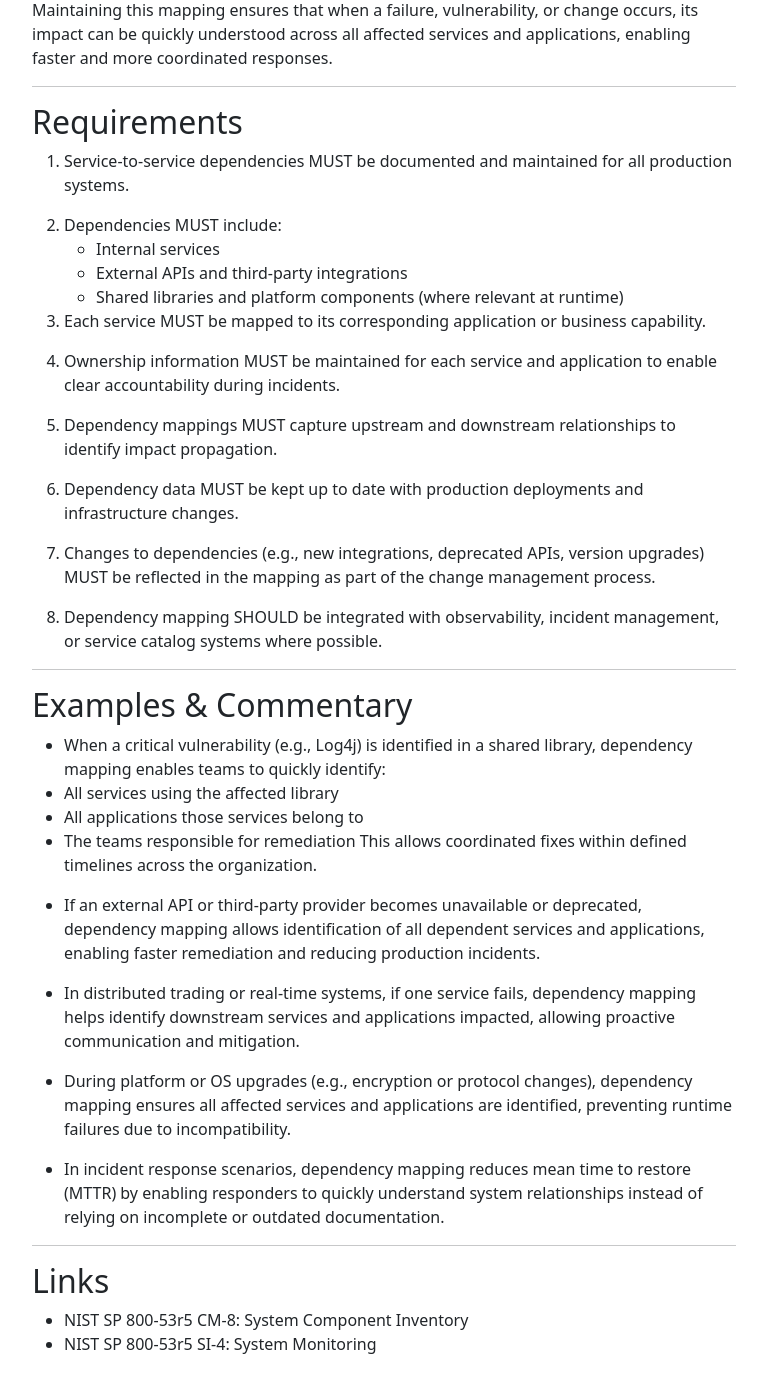
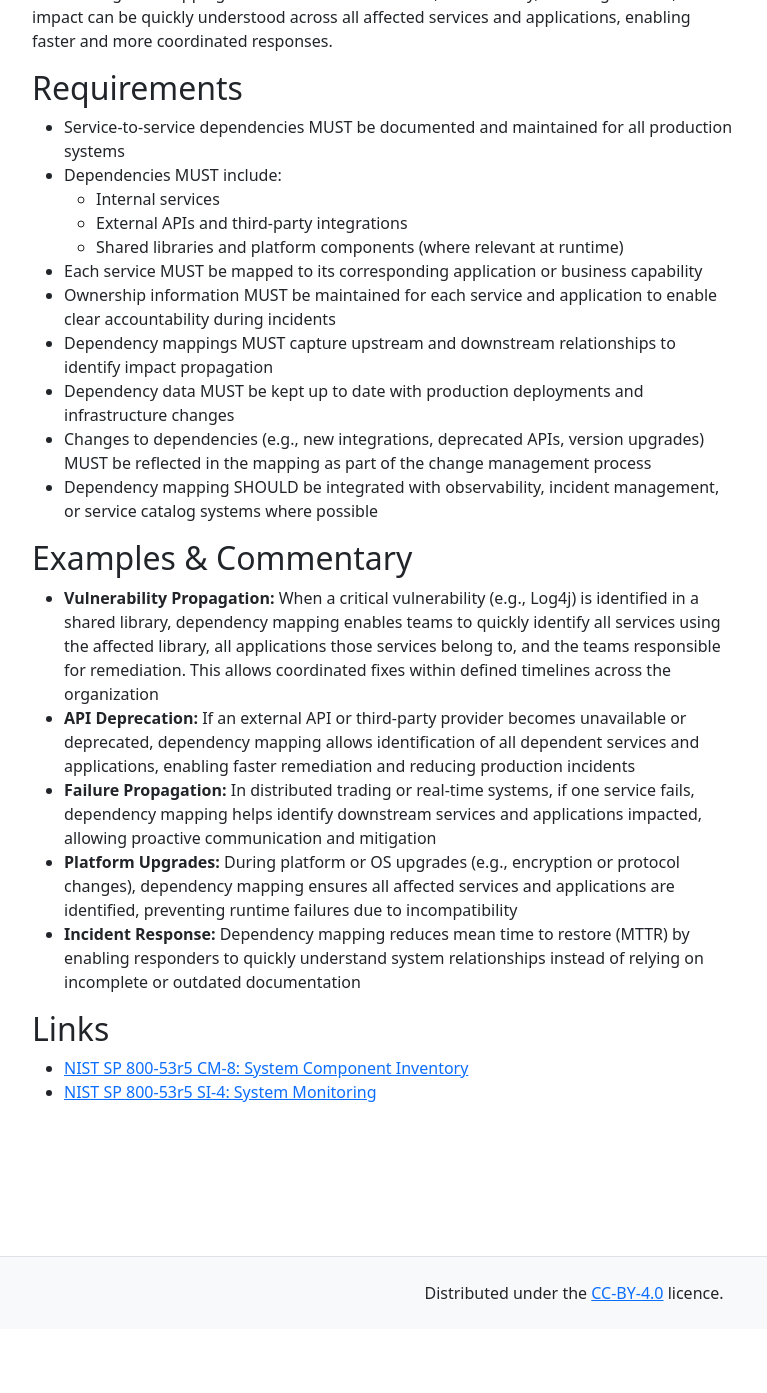
Before and after one commit to finos-labs/SDLC-Controls-Framework, a Jekyll site: the page built from docs/_mitigations/mi-17_service-dependency-control.md, in a window 1280 px wide and 1400 px high, scrolled down 1132 px. Shown: the top 1393 px of the window, without its empty margins (66-833 px from the left). Built offline with Jekyll 4.4.1, drawn with Linux system fonts in a browser that asks for light colours; after the commit the page ends 2461 px from its top, so only the background shows below that; some of the changed text lies outside the part shown.

Commit message:
Fix mi-17 formatting to match framework conventions
- Move NIST references from plain text Links section into
  structured nist-sp-800-53r5_references front matter
- Convert numbered requirements to bullet points (*)
- Add sub-item indentation for nested dependency list
- Remove horizontal rule section dividers
- Format examples with bold labels matching other controls
- Convert Links section to proper hyperlinks

Co-Authored-By: Claude Opus 4.6 <noreply@anthropic.com>
Signed-off-by: aaronsearle <aaron.searle@morganstanley.com>

```diff
--- a/docs/_mitigations/mi-17_service-dependency-control.md
+++ b/docs/_mitigations/mi-17_service-dependency-control.md
@@ -18,8 +21,6 @@ related_mitigations:
 Service Dependency Mapping provides visibility into how services, external APIs, and shared components interact across systems and applications. It enables faster incident response, coordinated remediation, and reduced operational risk by maintaining an accurate, up-to-date view of runtime dependencies and their relationships at both service and application levels.
 
 This control complements Component Inventory by extending visibility from artifact-level composition to runtime service and application-level dependency relationships.
-
----
 
 ## Description
 
@@ -40,50 +41,29 @@ This control includes:
 
 Maintaining this mapping ensures that when a failure, vulnerability, or change occurs, its impact can be quickly understood across all affected services and applications, enabling faster and more coordinated responses.
 
----
-
 ## Requirements
 
-1. Service-to-service dependencies MUST be documented and maintained for all production systems.
-
-2. Dependencies MUST include:
-- Internal services
-- External APIs and third-party integrations
-- Shared libraries and platform components (where relevant at runtime)
-
-3. Each service MUST be mapped to its corresponding application or business capability.
-
-4. Ownership information MUST be maintained for each service and application to enable clear accountability during incidents.
-
-5. Dependency mappings MUST capture upstream and downstream relationships to identify impact propagation.
-
-6. Dependency data MUST be kept up to date with production deployments and infrastructure changes.
-
-7. Changes to dependencies (e.g., new integrations, deprecated APIs, version upgrades) MUST be reflected in the mapping as part of the change management process.
-
-8. Dependency mapping SHOULD be integrated with observability, incident management, or service catalog systems where possible.
-
----
+* Service-to-service dependencies MUST be documented and maintained for all production systems
+* Dependencies MUST include:
+  - Internal services
+  - External APIs and third-party integrations
+  - Shared libraries and platform components (where relevant at runtime)
+* Each service MUST be mapped to its corresponding application or business capability
+* Ownership information MUST be maintained for each service and application to enable clear accountability during incidents
+* Dependency mappings MUST capture upstream and downstream relationships to identify impact propagation
+* Dependency data MUST be kept up to date with production deployments and infrastructure changes
+* Changes to dependencies (e.g., new integrations, deprecated APIs, version upgrades) MUST be reflected in the mapping as part of the change management process
+* Dependency mapping SHOULD be integrated with observability, incident management, or service catalog systems where possible
 
 ## Examples & Commentary
 
-- When a critical vulnerability (e.g., Log4j) is identified in a shared library, dependency mapping enables teams to quickly identify:
-- All services using the affected library
-- All applications those services belong to
-- The teams responsible for remediation
-This allows coordinated fixes within defined timelines across the organization.
-
-- If an external API or third-party provider becomes unavailable or deprecated, dependency mapping allows identification of all dependent services and applications, enabling faster remediation and reducing production incidents.
-
-- In distributed trading or real-time systems, if one service fails, dependency mapping helps identify downstream services and applications impacted, allowing proactive communication and mitigation.
-
-- During platform or OS upgrades (e.g., encryption or protocol changes), dependency mapping ensures all affected services and applications are identified, preventing runtime failures due to incompatibility.
-
-- In incident response scenarios, dependency mapping reduces mean time to restore (MTTR) by enabling responders to quickly understand system relationships instead of relying on incomplete or outdated documentation.
-
----
+* **Vulnerability Propagation:** When a critical vulnerability (e.g., Log4j) is identified in a shared library, dependency mapping enables teams to quickly identify all services using the affected library, all applications those services belong to, and the teams responsible for remediation. This allows coordinated fixes within defined timelines across the organization
+* **API Deprecation:** If an external API or third-party provider becomes unavailable or deprecated, dependency mapping allows identification of all dependent services and applications, enabling faster remediation and reducing production incidents
+* **Failure Propagation:** In distributed trading or real-time systems, if one service fails, dependency mapping helps identify downstream services and applications impacted, allowing proactive communication and mitigation
+* **Platform Upgrades:** During platform or OS upgrades (e.g., encryption or protocol changes), dependency mapping ensures all affected services and applications are identified, preventing runtime failures due to incompatibility
+* **Incident Response:** Dependency mapping reduces mean time to restore (MTTR) by enabling responders to quickly understand system relationships instead of relying on incomplete or outdated documentation
 
 ## Links
 
-- NIST SP 800-53r5 CM-8: System Component Inventory
-- NIST SP 800-53r5 SI-4: System Monitoring
+- [NIST SP 800-53r5 CM-8: System Component Inventory](https://nvlpubs.nist.gov/nistpubs/SpecialPublications/NIST.SP.800-53r5.pdf)
+- [NIST SP 800-53r5 SI-4: System Monitoring](https://nvlpubs.nist.gov/nistpubs/SpecialPublications/NIST.SP.800-53r5.pdf)
```
Also changed, not shown: other parts of docs/_mitigations/mi-17_service-dependency-control.md (+3 -0 lines).
